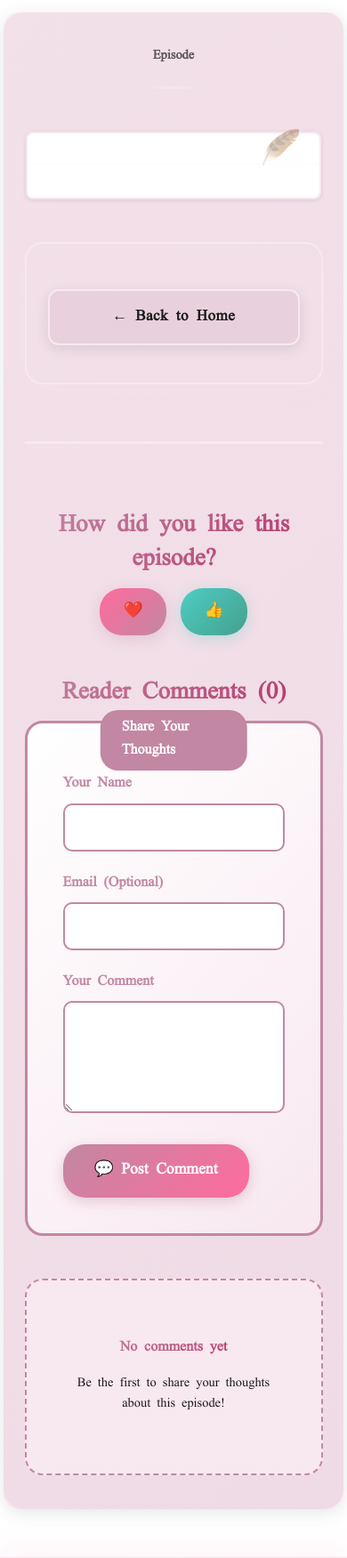
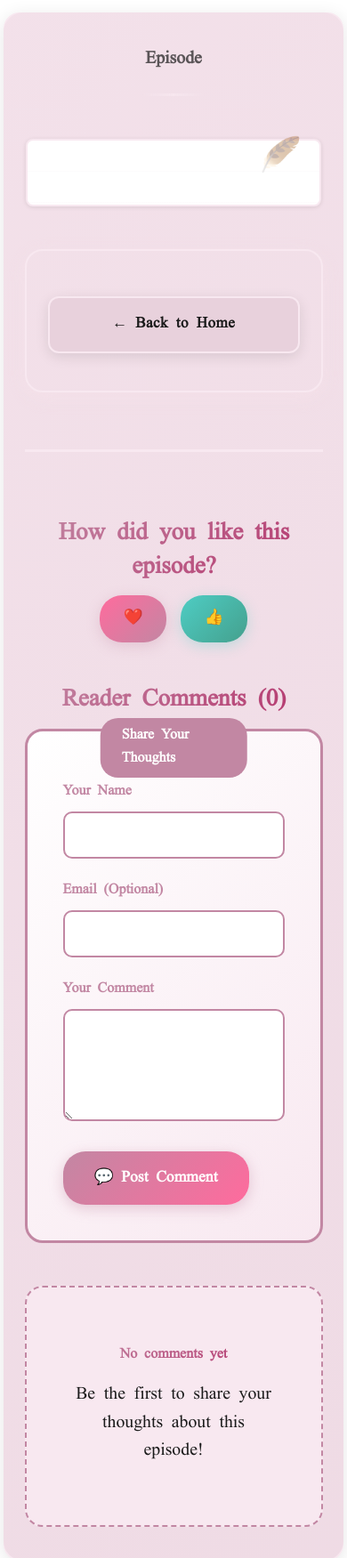
Before and after one commit to fixXxal/vaahakainn, a Django app: template templates/episode_detail.html in a window 390 px wide. Shown: the part 83-1834 px from the top of the page at 89% size. Run offline with Django 5.2, Linux system fonts and the light colour scheme; the template is opened without the code that fills it, so the values that code supplies are empty.

Commit message:
Limit mobile text size changes to episode title (h1); revert content text to default

```diff
--- a/templates/episode_detail.html
+++ b/templates/episode_detail.html
@@ -303,10 +303,6 @@
         line-height: 1.3 !important;
         margin-bottom: 0.8em !important;
     }
-
-    .episode-detail p {
-        font-size: 1em !important;
-    }
 }
 
 @media (max-width: 480px) {
@@ -315,10 +311,6 @@
         line-height: 1.2 !important;
         margin-bottom: 0.6em !important;
     }
-
-    .episode-detail p {
-        font-size: 0.9em !important;
-    }
 }
 </style>
 
```
